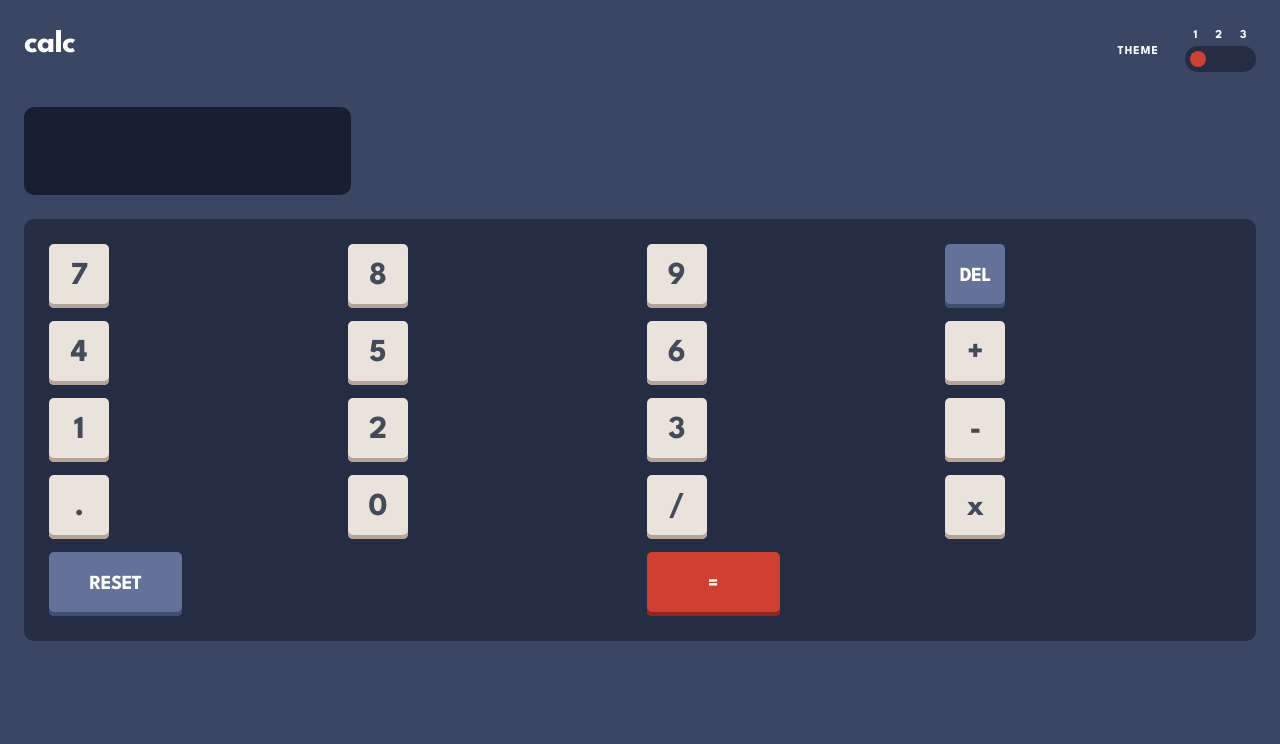
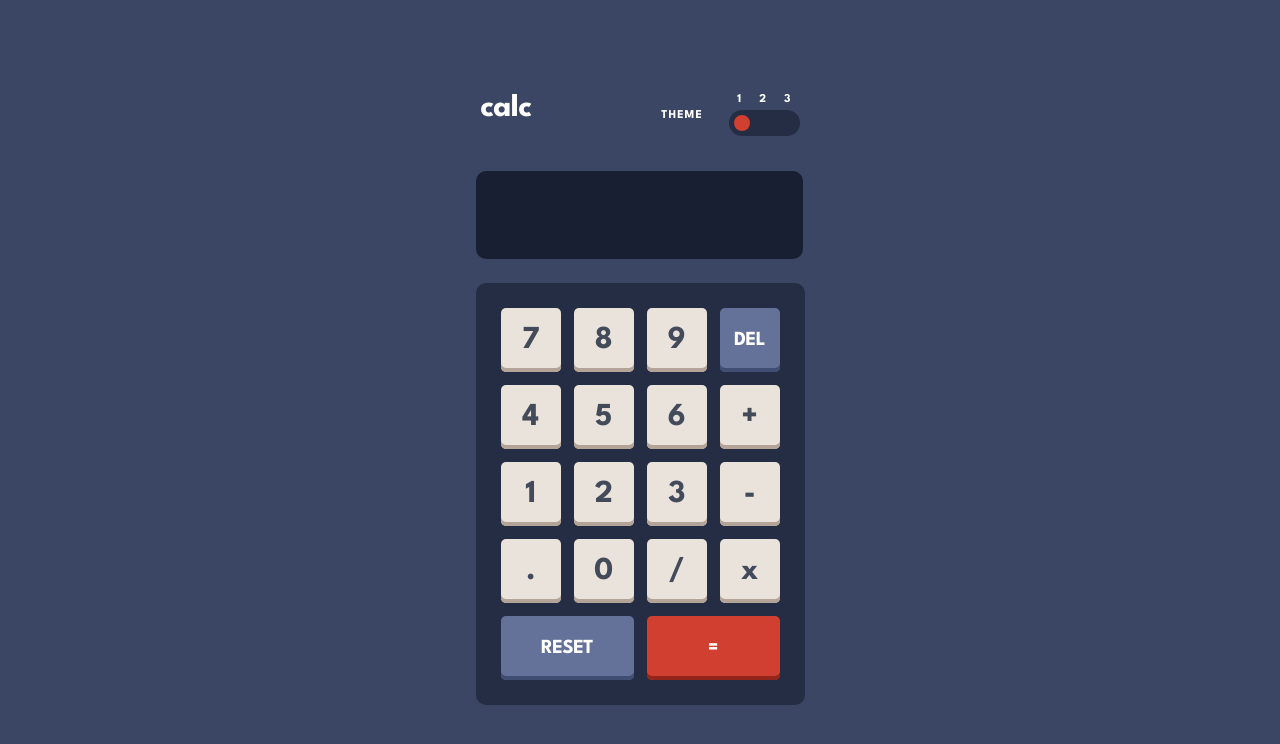
Before and after one commit to mariambuzaladze/Calculator-App, a plain HTML site: page index.html in a window 1280 px wide. Drawn offline with Linux system fonts and the light colour scheme.

Commit message:
fix styles of body and header

```diff
--- a/style.css
+++ b/style.css
@@ -13,11 +13,14 @@ body {
   padding: 30px 24px 31px;
   display: flex;
   flex-direction: column;
+  justify-content: center;
+  align-items: center;
   gap: 35px;
 }
 
 header {
   display: flex;
+  gap: 130px;
   justify-content: space-between;
 }
 
```
